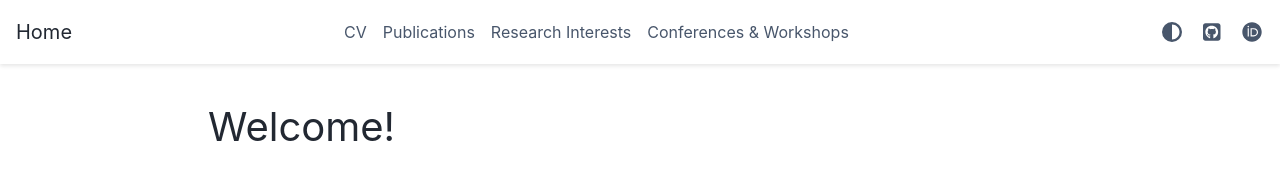
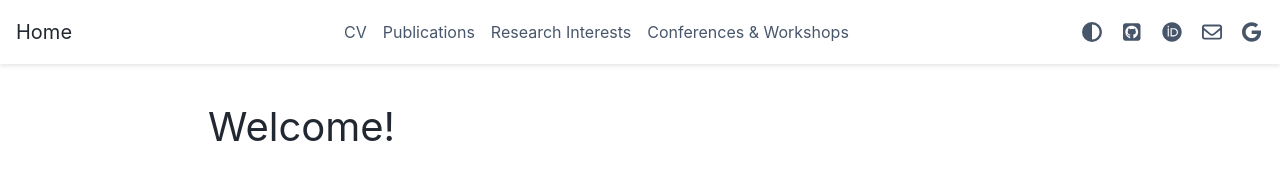
Before and after one commit to sblauth/sblauth.github.io, a Sphinx documentation site: the page built from source/index.rst, in a window 1280 px wide. Shown: the top 189 px of the page. Built offline with Sphinx 7.4.7 and the PyData theme 0.15.4, drawn with Linux system fonts in a browser that asks for light colours.

Commit message:
Add email and google scholar icons

```diff
--- a/source/conf.py
+++ b/source/conf.py
@@ -62,6 +62,18 @@ html_theme_options = {
             "icon": "fa-brands fa-orcid",
             "type": "fontawesome",
         },
+        {
+            "name": "email",
+            "url": "mailto:sebastian.blauth@itwm.fraunhofer.de",
+            "icon": "fa-regular fa-envelope",
+            "type": "fontawesome",
+        },
+        {
+            "name": "Google Scholar",
+            "url": "https://scholar.google.com/citations?user=M-SEAnwAAAAJ&hl=en&oi=ao",
+            "icon": "fa-brands fa-google",
+            "type": "fontawesome",
+        },
     ]
 }
 
```
